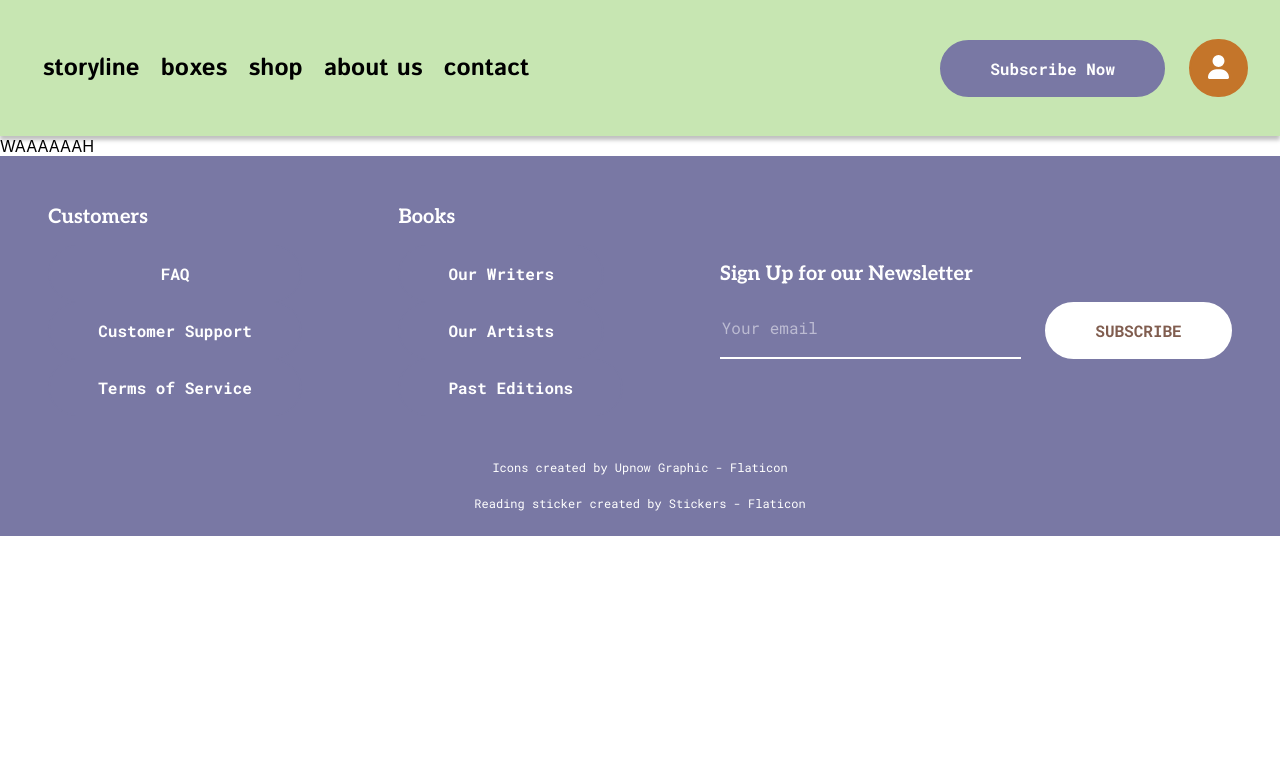
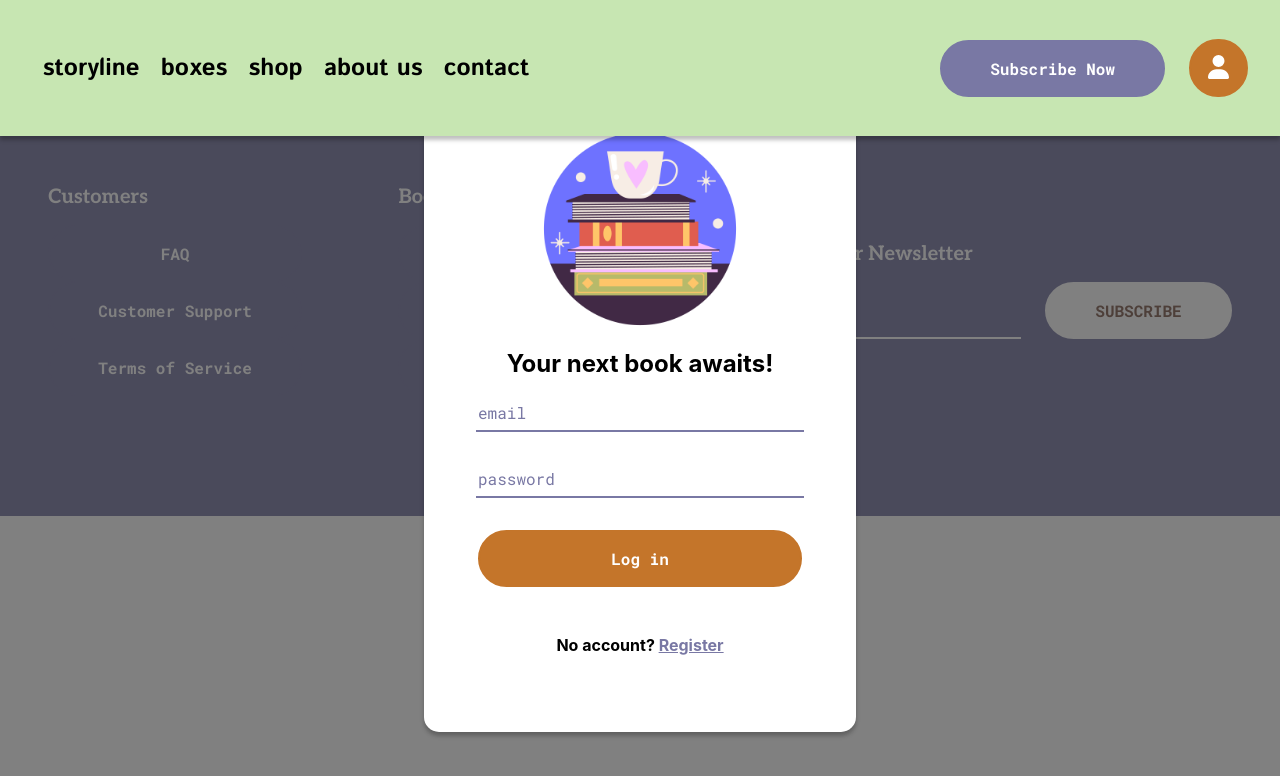
Before and after one commit to thanxanos/storyline, a React (Create React App) app: page /login in a window 1280 px wide. Shown: the top 776 px of the page. Built offline with nearby package versions, Linux system fonts and the light colour scheme; a web font is replaced by a local one.

Commit message:
resolve errors

```diff
--- a/package.json
+++ b/package.json
@@ -43,5 +43,8 @@
       "last 1 firefox version",
       "last 1 safari version"
     ]
+  },
+  "devDependencies": {
+    "@babel/plugin-proposal-private-property-in-object": "^7.21.11"
   }
 }
--- a/src/App.js
+++ b/src/App.js
@@ -8,6 +8,7 @@ import ErrorPage from './components/ErrorPage.js'
 import ContactPage from './components/ContactPage.js'
 import Footer from './components/Footer'
 import BoxPage from './components/BoxPage.js';
+import LoginSignup from './components/LoginSignup.js'
 import AOS from 'aos';
 import 'aos/dist/aos.css';
 import {
@@ -52,11 +53,12 @@ function App() {
         <Header />
         <Routes>
             <Route path="/" Component={Landing} />
-            <Route path='/boxes' Component={BoxPage} > </Route>
+            <Route path='/boxes' Component={BoxPage} />
             <Route path="/shop" Component={ShopPage} />
             <Route path="/about" Component={AboutPage} />
             <Route path="/contact" Component={ContactPage} />
             <Route path="/*" Component={ErrorPage}/>
+            <Route path='/login' Component={LoginSignup} />
           </Routes>
           <Footer />
         </div>
--- a/src/components/ContactPage.js
+++ b/src/components/ContactPage.js
@@ -61,7 +61,7 @@ const ContactPage = () => {
             <div className='cs-child'><FontAwesomeIcon icon={faLocationDot} className='contact-icon' /><h3>Visit us</h3><p>1198 Cambridge Place</p><p>Edgewood, MD</p></div>
           </div>
           </div>
-        <img className='logo-img' src={logoImg} />
+        <img className='logo-img' alt='book-logo-image' src={logoImg} />
         <div id="tos">
           <h2>Terms of Service</h2>
           <p><b>OVERVIEW</b></p>
--- a/src/components/LoginSignup.js
+++ b/src/components/LoginSignup.js
@@ -14,13 +14,13 @@ const LoginSignup = (props) => {
             className="close-btn">
               <FontAwesomeIcon icon={faX} />
           </button>
-          <img className='book-login-img' src={bookLogIn} />
+          <img className='book-login-img' alt='book-logo-image' src={bookLogIn} />
           <h2>Your next book awaits!</h2>
           <form>
           <input type='text' placeholder='email' className='login-email-input' />
           <input type='text' placeholder='password' className='login-password-input' />
           <button type='submit' className='primary-btn'>Log in</button>
-          <p><b>No account? <a href="">Register</a></b></p>
+          <p><b>No account? <a href="/login">Register</a></b></p>
           </form>
         </div>
       </div>
--- a/src/components/MidSection.js
+++ b/src/components/MidSection.js
@@ -7,7 +7,7 @@ const MidSection = () => {
     <div className='mid-wrapper'>
       <h1 className='mid-logo-text'>Rare covers, rare selection</h1>
       <h3 className='mid-h3-text'>Lorem ipsum dolor sit amet, consectetur adipiscing elit. Mauris auctor varius lobortis. In hac habitasse platea dictumst. Curabitur id porta risus. Vestibulum faucibus.</h3>
-      <img className='logo-img' src={logoImg} />
+      <img className='logo-img' alt='logo-img' src={logoImg} />
     </div>
   )
 }
```
Also changed, not shown: 1 other file (tests, documents, lock files or other folders).
